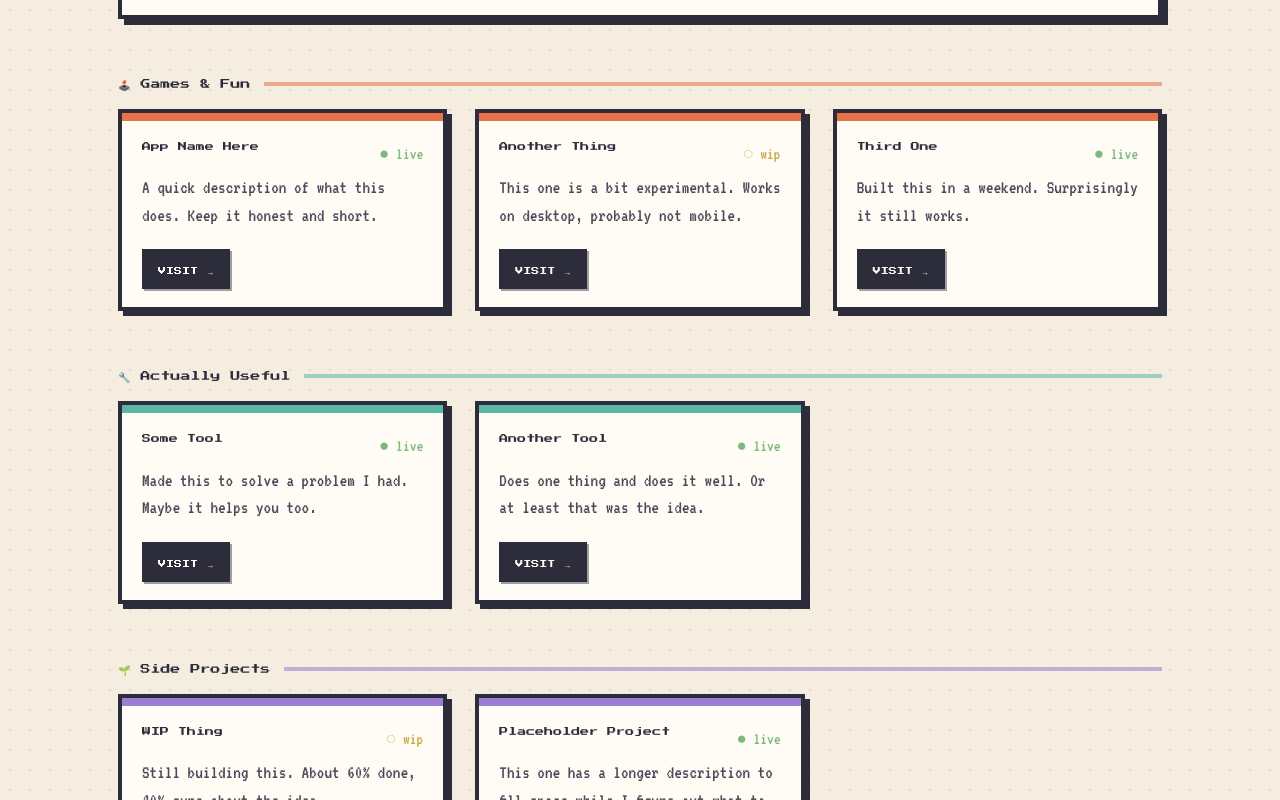
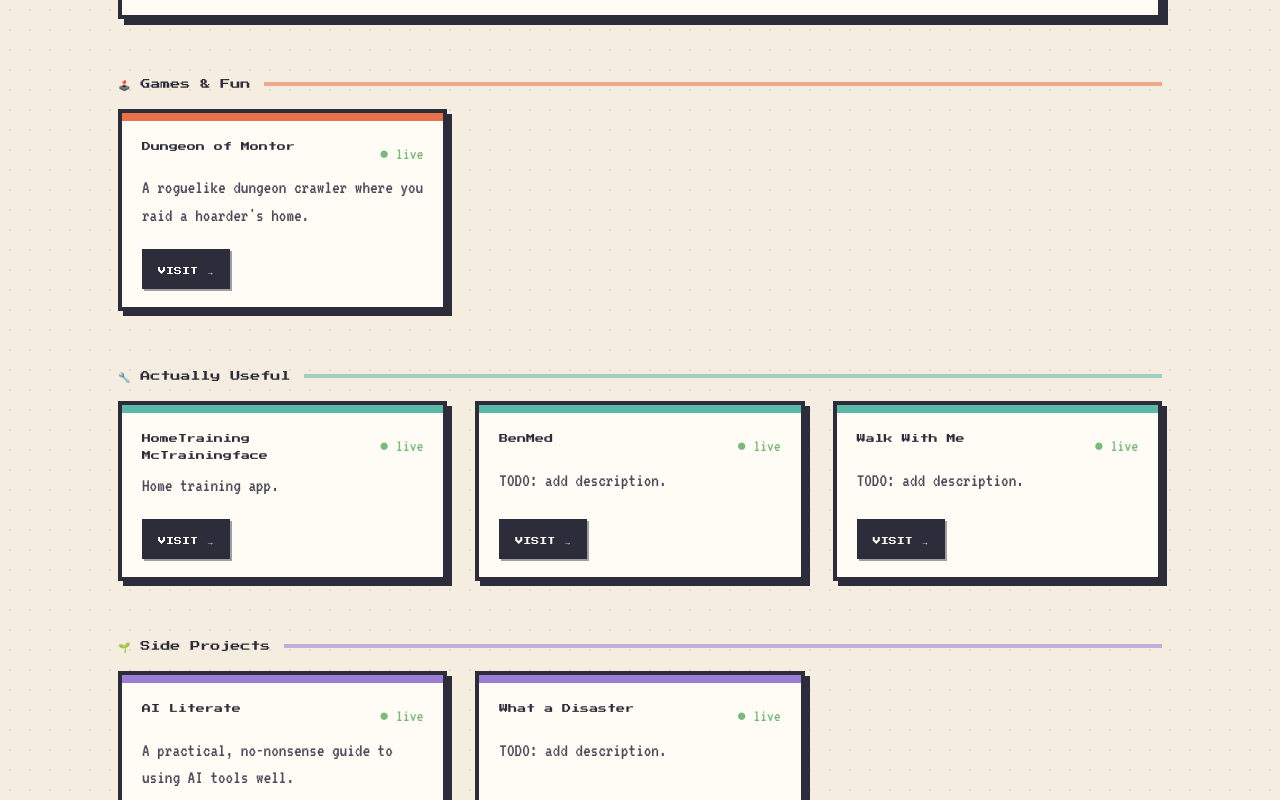
Before and after one commit to BenjuiceMcJuice/Benjuicey-apps, a Next.js app: page / in a window 1280 px wide. Shown: the part 320-1120 px from the top of the page. Built offline with nearby package versions, Linux system fonts and the light colour scheme.

Commit message:
Populate categories with real projects from GitHub repos
Co-Authored-By: Claude Sonnet 4.6 <noreply@anthropic.com>
Claude-Session: https://claude.ai/code/session_01W4deKsxjtKi9qSsKFpWLAm

```diff
--- a/data/categories.ts
+++ b/data/categories.ts
@@ -24,24 +24,10 @@ export const categories: Category[] = [
     color: '#e8734a',
     apps: [
       {
-        id: 'game-1',
-        name: 'App Name Here',
-        description: 'A quick description of what this does. Keep it honest and short.',
-        url: '#',
-        status: 'live',
-      },
-      {
-        id: 'game-2',
-        name: 'Another Thing',
-        description: 'This one is a bit experimental. Works on desktop, probably not mobile.',
-        url: '#',
-        status: 'wip',
-      },
-      {
-        id: 'game-3',
-        name: 'Third One',
-        description: "Built this in a weekend. Surprisingly it still works.",
-        url: '#',
+        id: 'dungeonofmontor',
+        name: 'Dungeon of Montor',
+        description: 'A roguelike dungeon crawler where you raid a hoarder\'s home.',
+        url: 'https://benjuicemcjuice.github.io/dungeonofmontor',
         status: 'live',
       },
     ],
@@ -53,17 +39,24 @@ export const categories: Category[] = [
     color: '#5bb8a8',
     apps: [
       {
-        id: 'tool-1',
-        name: 'Some Tool',
-        description: 'Made this to solve a problem I had. Maybe it helps you too.',
-        url: '#',
+        id: 'hometraining',
+        name: 'HomeTraining McTrainingface',
+        description: 'Home training app.',
+        url: 'https://benjuicemcjuice.github.io/HomeTrainingMcTrainingface',
         status: 'live',
       },
       {
-        id: 'tool-2',
-        name: 'Another Tool',
-        description: 'Does one thing and does it well. Or at least that was the idea.',
-        url: '#',
+        id: 'benmed',
+        name: 'BenMed',
+        description: 'TODO: add description.',
+        url: 'https://benjuicemcjuice.github.io/BenMed',
+        status: 'live',
+      },
+      {
+        id: 'walkwithme',
+        name: 'Walk With Me',
+        description: 'TODO: add description.',
+        url: 'https://benjuicemcjuice.github.io/Walkwithme',
         status: 'live',
       },
     ],
@@ -75,17 +68,17 @@ export const categories: Category[] = [
     color: '#9b7dd4',
     apps: [
       {
-        id: 'proj-1',
-        name: 'WIP Thing',
-        description: "Still building this. About 60% done, 40% sure about the idea.",
-        url: '#',
-        status: 'wip',
+        id: 'ai-literate',
+        name: 'AI Literate',
+        description: 'A practical, no-nonsense guide to using AI tools well.',
+        url: 'https://benjuicemcjuice.github.io/ai-literate',
+        status: 'live',
       },
       {
-        id: 'proj-2',
-        name: 'Placeholder Project',
-        description: 'This one has a longer description to fill space while I figure out what to write.',
-        url: '#',
+        id: 'whatadisaster',
+        name: 'What a Disaster',
+        description: 'TODO: add description.',
+        url: 'https://whatadisaster.uk',
         status: 'live',
       },
     ],
```
